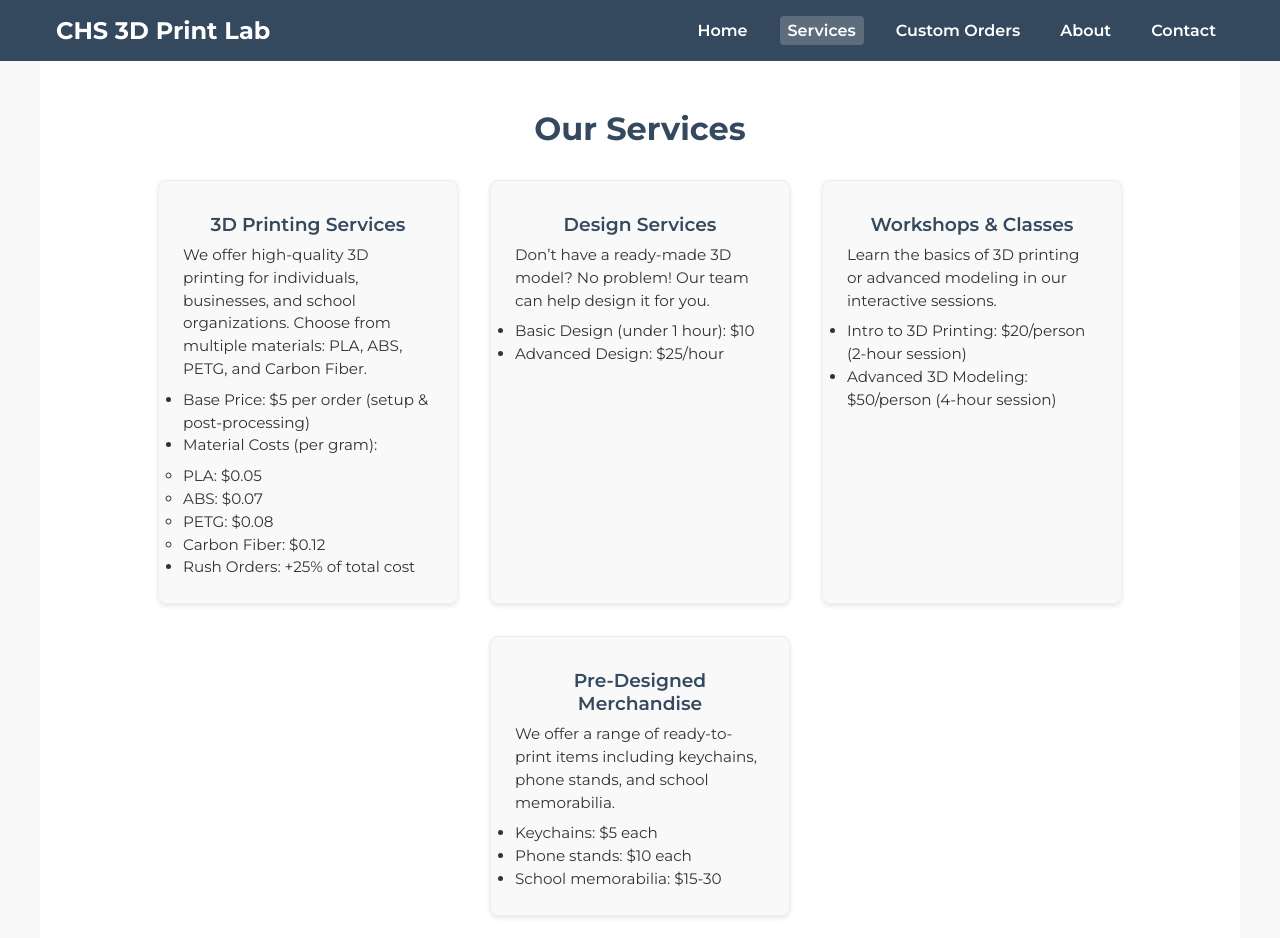
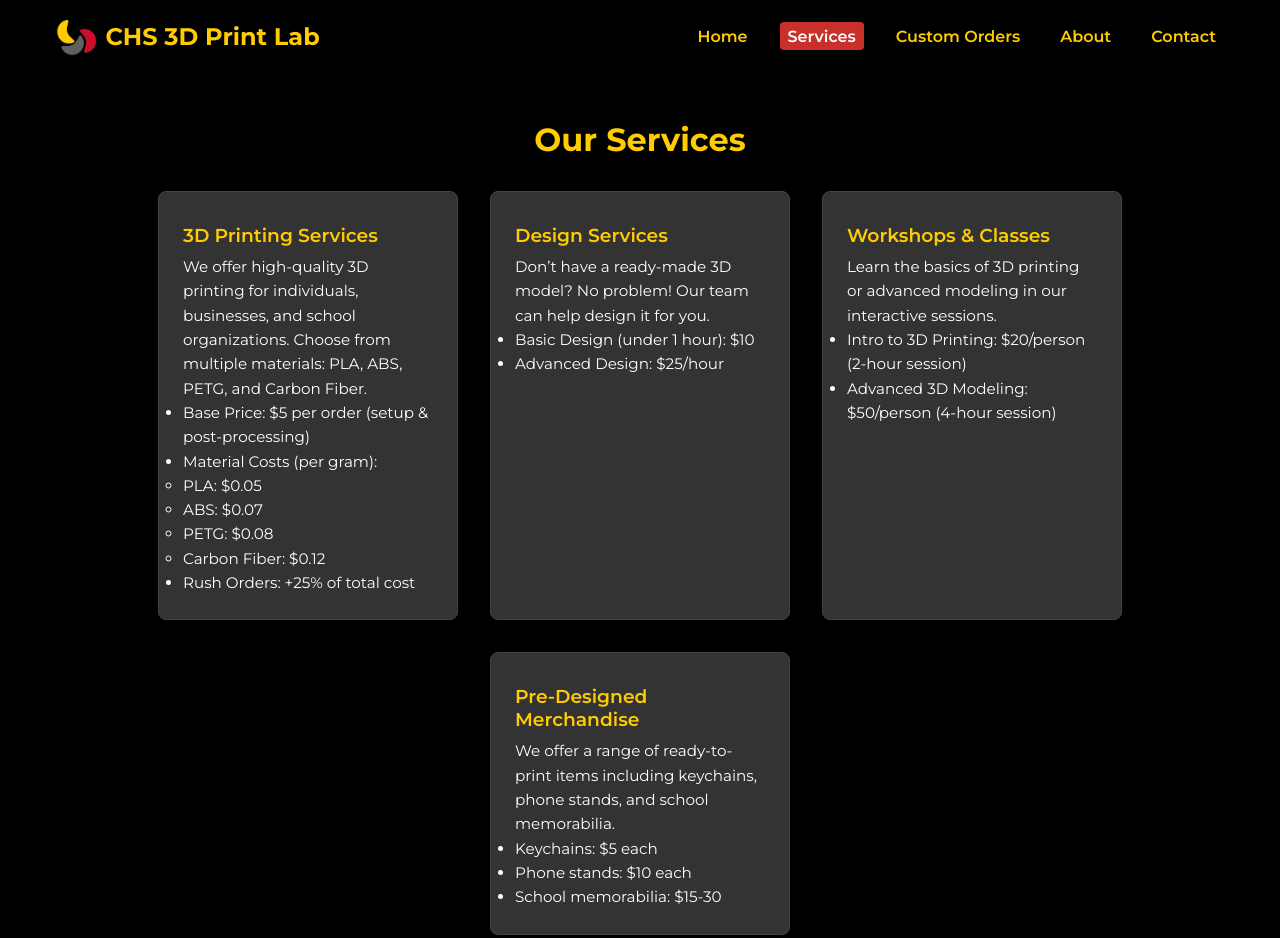
Before and after one commit to Outsoldier/my-3d-printing-website, a plain HTML site: page services.html in a window 1280 px wide. Shown: the top 938 px of the page. Drawn offline with Linux system fonts and the light colour scheme.

Commit message:
change colors and add a logo

```diff
--- a/services.html
+++ b/services.html
@@ -19,7 +19,10 @@
   <!-- HEADER / NAV -->
   <header>
     <div class="navbar">
-      <a href="index.html" class="logo">CHS 3D Print Lab</a>
+        <a href="index.html" class="navbar-logo">
+            <img src="images/chs-logo.png" alt="CHS 3D Print Lab Logo" class="logo-img">
+            <span>CHS 3D Print Lab</span>
+          </a>
       <nav>
         <ul>
           <li><a href="index.html">Home</a></li>
--- a/styles/style.css
+++ b/styles/style.css
@@ -1,13 +1,19 @@
+/*************************************
+  COLOR VARIABLES
+*************************************/
 :root {
-  --color-primary: #34495e;    /* Dark blue/gray */
-  --color-secondary: #2ecc71;  /* Vibrant green */
-  --color-accent: #16a085;     /* Teal accent */
+  --color-primary: #000000; /* Black */
+  --color-secondary: #c9302c; /* Red */
+  --color-accent: #ffcc00; /* Gold */
+
   --color-white: #ffffff;
   --color-light: #f9f9f9;
   --color-dark: #333333;
 }
 
-/* RESET & GLOBAL */
+/*************************************
+  GLOBAL RESET & FONTS
+*************************************/
 * {
   margin: 0;
   padding: 0;
@@ -15,14 +21,16 @@
 }
 
 body {
-  font-family: 'Montserrat', sans-serif;
-  color: var(--color-dark);
-  background-color: var(--color-light);
+  font-family: 'Montserrat', sans-serif; /* or any preferred font */
+  color: var(--color-white);
+  background-color: var(--color-primary); /* Black background */
 }
 
-/* NAVBAR */
+/*************************************
+  NAVBAR
+*************************************/
 header {
-  background-color: var(--color-primary);
+  background-color: var(--color-primary); /* Black */
   padding: 1rem 0;
 }
 .navbar {
@@ -33,34 +41,56 @@ header {
   margin: 0 auto;
   padding: 0 1rem;
 }
-.navbar .logo {
+
+/* LOGO LINK (with optional text + image) */
+.navbar-logo {
+  display: flex;
+  align-items: center;
+  text-decoration: none;
+  color: var(--color-accent); /* Gold for the text next to logo */
   font-size: 1.5rem;
-  color: var(--color-white);
-  text-decoration: none;
   font-weight: 700;
+  gap: 0.5rem; /* space between the logo image and text */
 }
+
+/* LOGO IMAGE */
+.logo-img {
+  height: 40px; /* adjust as needed */
+  width: auto;
+  object-fit: contain;
+}
+
+/* NAV LINKS */
 .navbar nav ul {
   list-style: none;
   display: flex;
   gap: 1.5rem;
 }
 .navbar nav ul li a {
-  color: var(--color-white);
+  color: var(--color-accent); /* Gold links by default */
   text-decoration: none;
   font-weight: 600;
   padding: 0.3rem 0.5rem;
+  transition: background-color 0.3s, color 0.3s;
 }
 .navbar nav ul li a:hover,
 .navbar nav ul li a.active {
-  background-color: rgba(255, 255, 255, 0.2);
+  background-color: var(--color-secondary); /* Red background on hover */
+  color: var(--color-white);
   border-radius: 4px;
 }
 
-/* HERO */
+/*************************************
+  HERO SECTION
+*************************************/
 .hero {
-  color: var(--color-white);
+  /* If you want a gradient, otherwise place an image in background */
+  /* background: linear-gradient(to right, #000000 0%, #c9302c 100%); */
+  /* Or if you prefer an image: background: url('images/hero.jpg') center/cover no-repeat; */
+
   text-align: center;
   padding: 5rem 1rem;
+  color: var(--color-white);
 }
 .hero h1 {
   font-size: 3rem;
@@ -73,8 +103,8 @@ header {
 }
 .cta-button {
   display: inline-block;
-  background-color: var(--color-white);
-  color: var(--color-primary);
+  background-color: var(--color-accent); /* Gold */
+  color: var(--color-primary); /* Black text on gold button */
   padding: 1rem 2rem;
   text-decoration: none;
   font-weight: 600;
@@ -82,38 +112,51 @@ header {
   transition: background-color 0.3s, color 0.3s;
 }
 .cta-button:hover {
-  background-color: var(--color-dark);
+  background-color: var(--color-secondary); /* Red on hover */
   color: var(--color-white);
 }
 
-/* SERVICES / ABOUT SECTIONS */
-.services, .about-us, .contact-section {
+/*************************************
+  MAIN SECTIONS (services, about, contact, etc.)
+*************************************/
+.services,
+.about-us,
+.contact-section {
   padding: 3rem 1rem;
-  background-color: var(--color-white);
   max-width: 1200px;
   margin: 0 auto;
+  background-color: var(--color-primary); /* Black background */
   text-align: center;
+  color: var(--color-white);
 }
-.services h2, .about-us h2, .contact-section h2 {
+.services h2,
+.about-us h2,
+.contact-section h2 {
   font-size: 2rem;
   margin-bottom: 2rem;
   font-weight: 700;
-  color: var(--color-primary);
+  color: var(--color-accent); /* Gold headings */
 }
+
 .service-cards {
   display: flex;
   flex-wrap: wrap;
   gap: 2rem;
   justify-content: center;
 }
+
+/*************************************
+  SERVICE CARDS
+*************************************/
 .service-card {
-  background-color: var(--color-light);
+  background-color: var(--color-dark); /* #333 for contrast */
   padding: 1.5rem;
   max-width: 300px;
   border-radius: 8px;
-  border: 1px solid #eee;
-  box-shadow: 0 2px 5px rgba(0,0,0,0.1);
+  border: 1px solid #444;
+  box-shadow: 0 2px 5px rgba(0,0,0,0.4);
   transition: transform 0.3s;
+  text-align: left;
 }
 .service-card:hover {
   transform: translateY(-5px);
@@ -121,30 +164,34 @@ header {
 .service-card h3 {
   margin-top: 0.5rem;
   margin-bottom: 0.5rem;
-  color: var(--color-primary);
+  color: var(--color-accent); /* Gold */
   font-weight: 600;
 }
-.service-card p, .service-card ul {
-  text-align: left;
+.service-card p,
+.service-card ul {
   font-size: 0.95rem;
-  margin-top: 0.5rem;
-  line-height: 1.5;
+  line-height: 1.6;
 }
 
-/* ABOUT PAGE STYLES */
+/*************************************
+  ABOUT PAGE
+*************************************/
 .about-us h3 {
   margin-top: 1.5rem;
   margin-bottom: 0.5rem;
-  color: var(--color-accent);
+  color: var(--color-secondary); /* Red subheadings */
 }
-.about-us p, .about-us ul {
+.about-us p,
+.about-us ul {
   text-align: left;
   line-height: 1.6;
   max-width: 800px;
   margin: 1rem auto;
 }
 
-/* CUSTOM ORDER & CONTACT FORMS */
+/*************************************
+  FORMS (Custom Orders & Contact)
+*************************************/
 .contact-form {
   display: flex;
   flex-direction: column;
@@ -156,6 +203,7 @@ header {
 .contact-form label {
   font-weight: 600;
   margin-bottom: 0.3rem;
+  color: var(--color-accent); /* gold labels */
 }
 .contact-form input,
 .contact-form textarea,
@@ -164,10 +212,11 @@ header {
   padding: 0.7rem;
   border: 1px solid #ccc;
   border-radius: 5px;
+  color: var(--color-dark);
 }
 .contact-form button {
-  background-color: var(--color-accent);
-  color: var(--color-white);
+  background-color: var(--color-accent); /* Gold */
+  color: var(--color-primary); /* Black text on button */
   padding: 0.75rem;
   border: none;
   cursor: pointer;
@@ -176,21 +225,25 @@ header {
   transition: background-color 0.3s;
 }
 .contact-form button:hover {
-  background-color: var(--color-secondary);
+  background-color: var(--color-secondary); /* Red */
+  color: var(--color-white);
 }
+
 .contact-info {
   margin-top: 2rem;
   line-height: 1.6;
 }
 .contact-info a {
-  color: var(--color-primary);
+  color: var(--color-accent);
   text-decoration: underline;
 }
 
-/* FOOTER */
+/*************************************
+  FOOTER
+*************************************/
 footer {
-  background-color: var(--color-primary);
-  color: var(--color-white);
+  background-color: var(--color-primary); /* black footer */
+  color: var(--color-accent); /* gold text */
   text-align: center;
   padding: 1.5rem;
   margin-top: 3rem;
```
Also changed, not shown: about.html (+4 -1 lines), contact.html (+6 -2 lines), custom-order.html (+4 -1 lines), index.html (+4 -1 lines), products.html (+4 -1 lines), images/chs-logo.png (renamed from images/logo.png).
